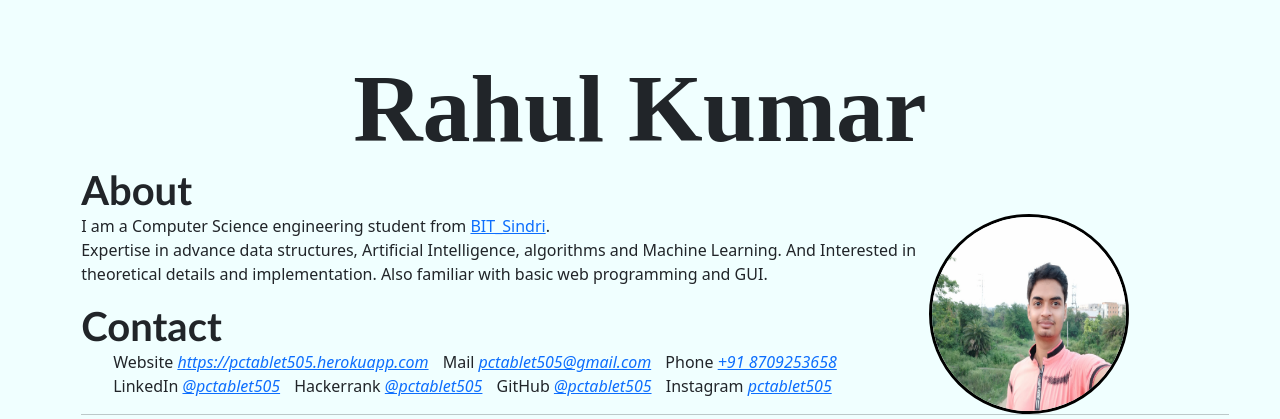
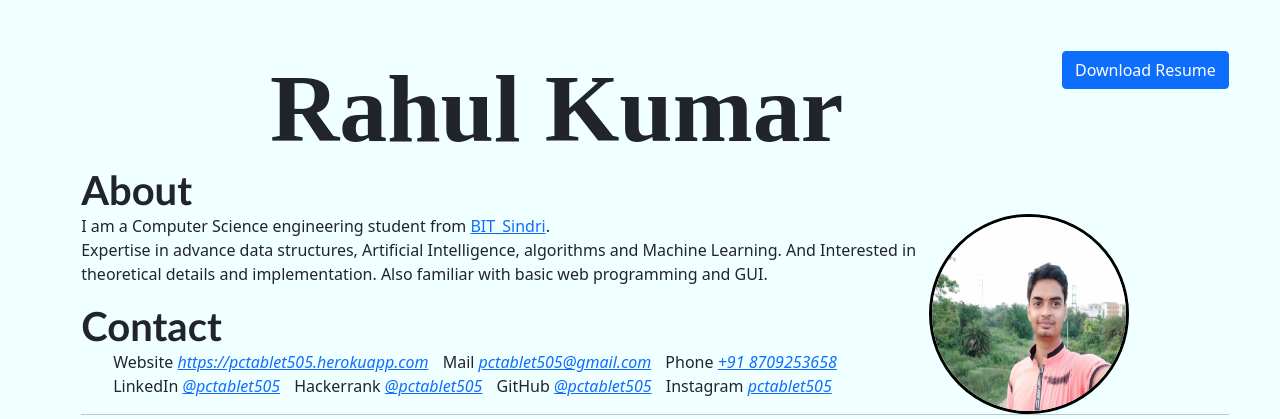
Before and after one commit to pctablet505/homepage, a Flask app: page /resume in a window 1280 px wide. Shown: the part 66-485 px from the top of the page. Run offline with Flask 2, Linux system fonts and the light colour scheme; some libraries are stand-ins or nearby versions.

Commit message:
restore changes

```diff
--- a/templates/resume.html
+++ b/templates/resume.html
@@ -4,10 +4,10 @@
 {% endblock %}
 
 {% block main %}
-    <!-- <button id="download" onclick="window.open('{{ url_for('static',filename='resume.pdf') }}','_blank')"
+    <button id="download" onclick="window.open('{{ url_for('static',filename='resume.pdf') }}','_blank')"
             class="btn btn-primary">
         Download Resume
-    </button> -->
+    </button>
     <h1 style="font-size: 1in; font-family: Bahnschrift">Rahul Kumar</h1>
     <div class="resume">
 
```
Also changed, not shown: 1 other file.
